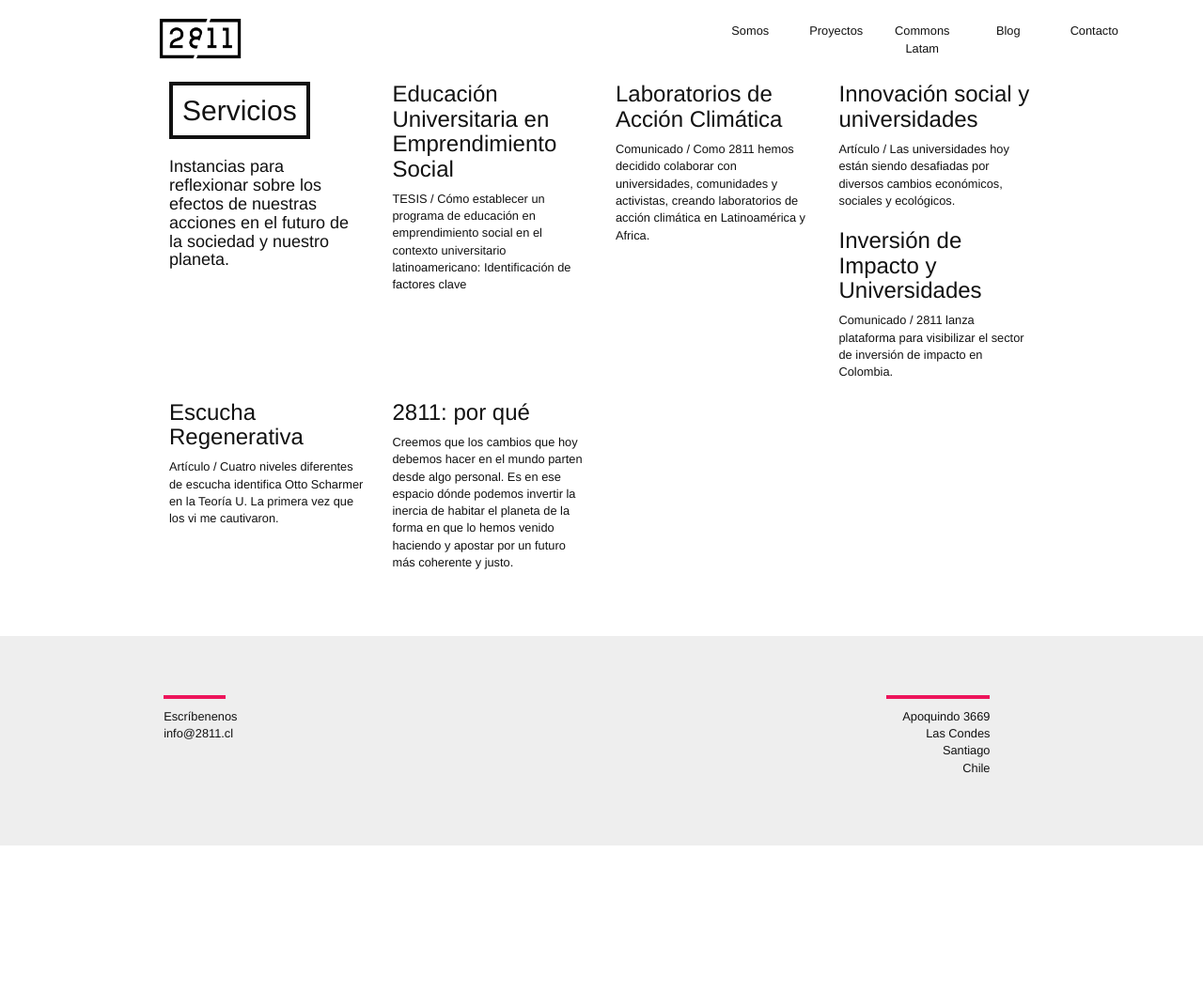
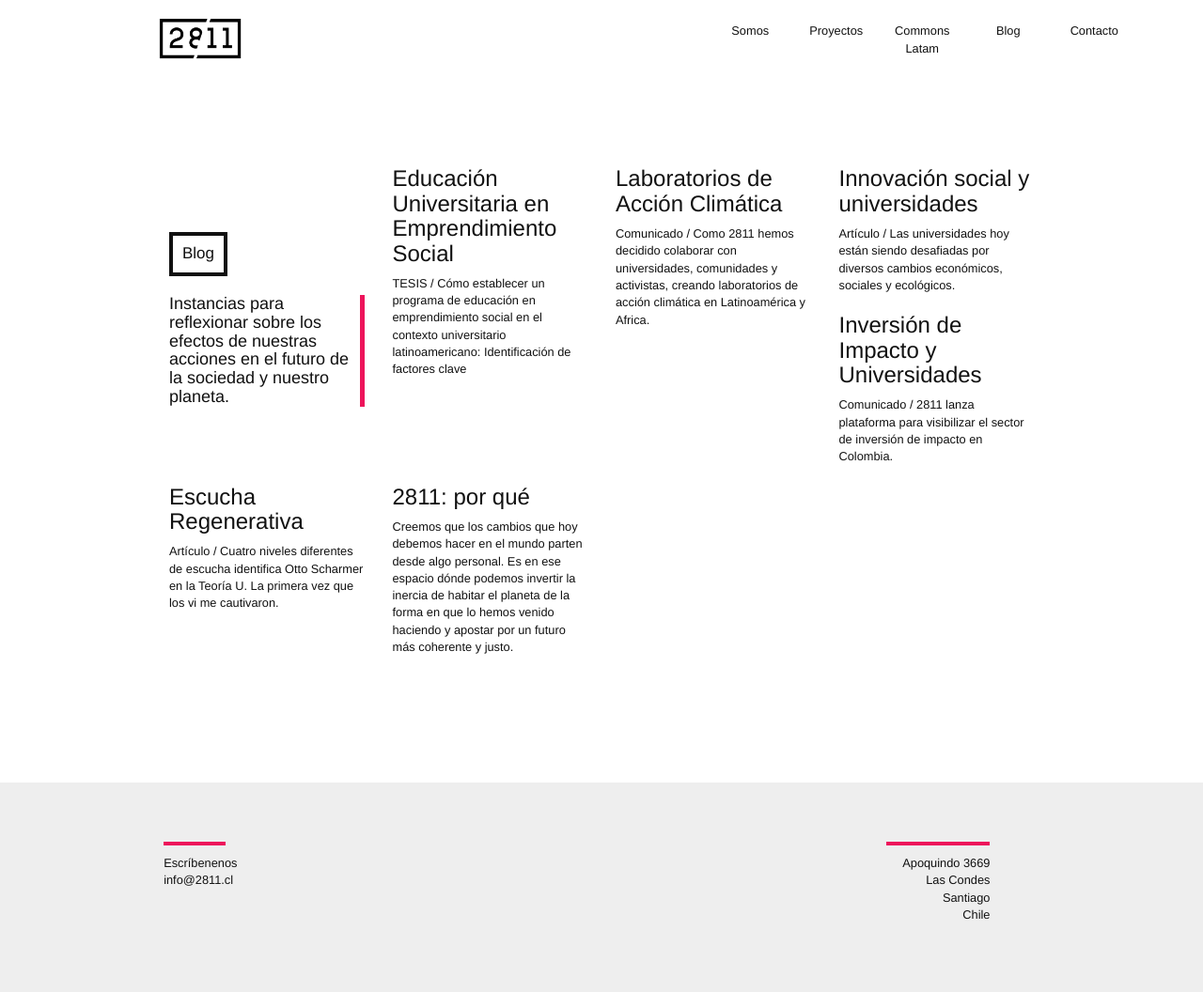
Before and after one commit to 2811Chile/2811Chile.github.io, a Jekyll site: the page built from servicios.md, in a window 1280 px wide. Shown: the whole page at 94% size. Built offline with Jekyll 4.4.1, drawn with Linux system fonts in a browser that asks for light colours; nearby versions of some CDN libraries; some web fonts are replaced; before the commit the page ends 900 px from its top, so only the background shows below that.

Commit message:
Update servicios.md

```diff
--- a/servicios.md
+++ b/servicios.md
@@ -1,16 +1,16 @@
 ---
-title: Servicios
-permalink: "/servicios/"
+title: Blog
+permalink: "/blog/"
 descripcion: 'Instancias para reflexionar sobre los efectos de nuestras acciones en
   el futuro de la sociedad y nuestro planeta. '
 layout: default
 ---
 
-<section class="container" id="servicios">
+<section class="container" id="blog">
   <div class="col-xs-10 col-xs-offset-1">
     <div class="row">
       <div class="col-xs-12 col-sm-3">
-        <h2 class="title">Servicios</h2>
+        <h2 class="title">Blog</h2>
         <h4>{{ page.descripcion }}</h4>
       </div>
       {% for post in site.posts %}
```
